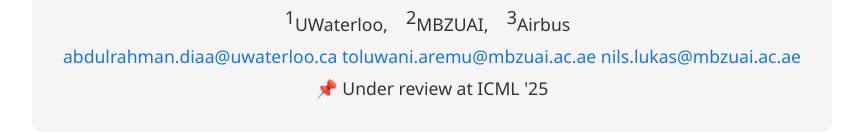
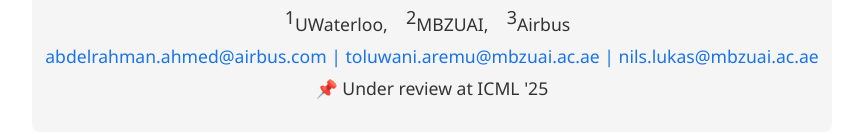
Before and after one commit to nilslukas/ada-wm-evasion, a plain HTML site: page index.html in a window 1280 px wide. Shown: the part 210-344 px from the top of the page, without its empty margins (210-1073 px from the left). Drawn offline with Linux system fonts and the light colour scheme; a script that the page names is missing.

Commit message:
blog update

```diff
--- a/index.html
+++ b/index.html
@@ -114,8 +114,8 @@
           <sup>1</sup>UWaterloo, &nbsp;&nbsp; <sup>2</sup>MBZUAI, &nbsp;&nbsp; <sup>3</sup>Airbus&nbsp;&nbsp;
         </p>
         <p>
-          <a href="mailto:abdulrahman.diaa@uwaterloo.ca">abdulrahman.diaa@uwaterloo.ca</a>
-          <a href="mailto:toluwani.aremu@mbzuai.ac.ae">toluwani.aremu@mbzuai.ac.ae</a>
+          <a href="mailto:abdulrahman.diaa@uwaterloo.ca">abdelrahman.ahmed@airbus.com | </a>
+          <a href="mailto:toluwani.aremu@mbzuai.ac.ae">toluwani.aremu@mbzuai.ac.ae | </a>
           <a href="mailto:nils.lukas@mbzuai.ac.ae">nils.lukas@mbzuai.ac.ae</a>
         </p>
         <p>
```
